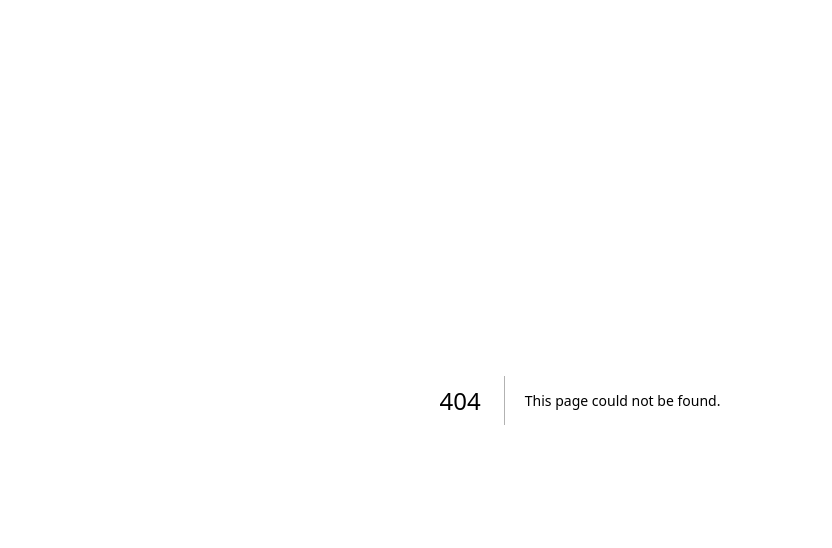
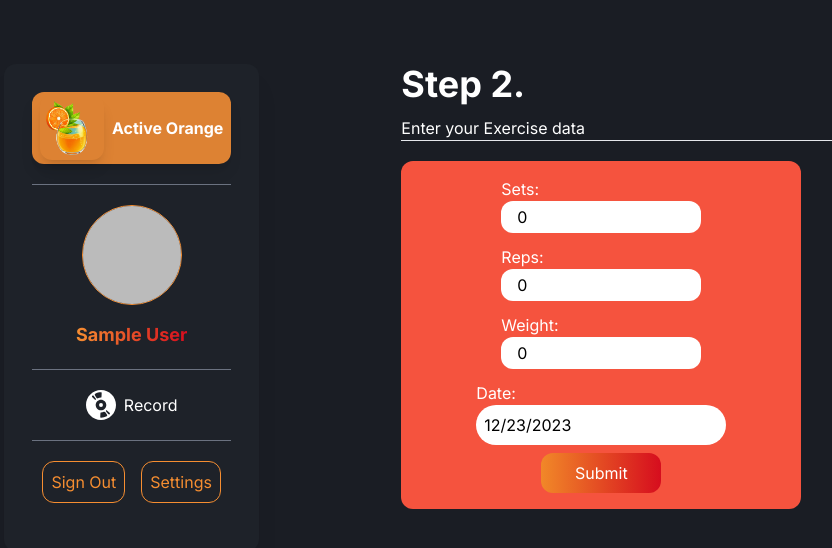
Before and after one commit to Fozzyack/activeorange, a Next.js app: page /dashboard/record/1 in a window 1280 px wide. Before the commit this address had no page. Shown: the top 548 px of the page, without its empty margins (60-892 px from the left). Built offline with nearby package versions, Linux system fonts and the light colour scheme; no server answers; sample sign-in values are in the browser's storage.

Commit message:
Now records exercises

```diff
--- a/next.config.js
+++ b/next.config.js
@@ -1,9 +1,14 @@
 
 /** @type {import('next').NextConfig} */
 const nextConfig = {
-    images:
-    {
-        domains: ['avatars.githubusercontent.com']
+    images: {
+        remotePatterns: [
+            {
+                protocol: 'https',
+                hostname: 'avatars.githubusercontent.com'
+            },
+        ]
+
     }
 }
 
--- a/package.json
+++ b/package.json
@@ -14,12 +14,14 @@
     "next-auth": "^4.24.5",
     "pg": "^8.11.3",
     "react": "^18",
+    "react-datepicker": "^4.25.0",
     "react-dom": "^18"
   },
   "devDependencies": {
     "@types/node": "^20",
     "@types/pg": "^8.10.9",
     "@types/react": "^18",
+    "@types/react-datepicker": "^4.19.4",
     "@types/react-dom": "^18",
     "autoprefixer": "^10.0.1",
     "eslint": "^8",
--- /dev/null
+++ b/src/app/api/weights/exercises/getexercises/route.ts
@@ -0,0 +1,7 @@
+import { pool } from "@/utils/db"
+
+export async function GET(request: Request) {
+    const sql = `SELECT exercises_weight.name AS e_name, muscle_groups.name AS m_name, exercises_weight.id FROM exercises_weight JOIN muscle_groups ON exercises_weight.muscle_group=muscle_groups.id ORDER BY exercises_weight.name ASC`
+    const data = await pool.query(sql)
+    return Response.json(data.rows)
+}
--- /dev/null
+++ b/src/app/api/weights/exercises/uploadexercise/route.ts
@@ -0,0 +1,15 @@
+import { options } from "@/app/api/auth/[...nextauth]/options"
+import { pool } from "@/utils/db"
+import { getServerSession } from "next-auth"
+
+export async function POST(request: Request) {
+    const session = await getServerSession(options)
+    const get_user_sql = `SELECT id FROM users WHERE email=$1 AND name=$2`
+    const upload_sql = `INSERT INTO record_weight ("userId", "exerciseId", weight, sets, reps, date_recorded) VALUES ($1, $2, $3, $4, $5, $6) RETURNING *`
+    const data = await request.json()
+    const user_id = (await pool.query(get_user_sql, [session?.user?.email, session?.user?.name])).rows[0].id
+    const upload = await pool.query(upload_sql, [user_id, data.id, data.weight, data.sets, data.reps, data.date])
+
+    console.log(upload);
+    return Response.json('test')
+}
--- a/src/app/dashboard/layout.tsx
+++ b/src/app/dashboard/layout.tsx
@@ -12,7 +12,7 @@ const layout = async ({ children }: { children: React.ReactNode }) => {
     redirect('/api/auth/signin?callbackUrl=/dashboard')
   }
   return (
-      <div className='md:grid md:grid-cols-12 bg-[#1A1D24] min-h-screen p-6 md:p-16 gap-10'>
+      <div className='md:grid md:grid-cols-12 bg-[#1A1D24] min-h-screen p-6 md:p-16 gap-10 max-w-screen'>
         <div className='col-span-5 lg:col-span-4'>
           <NavbarWrapper />
         </div>
--- /dev/null
+++ b/src/app/dashboard/record/[exerciseId]/page.tsx
@@ -0,0 +1,80 @@
+'use client'
+import React from 'react'
+import DatePicker from "react-datepicker";
+import "react-datepicker/dist/react-datepicker.css";
+
+
+
+const page = ({ params }: { params: { exerciseId: number } }) => {
+    const [date, setDate] = React.useState(new Date())
+    const [sets, setSets] = React.useState(0)
+    const [reps, setReps] = React.useState(0)
+    const [weight, setWeight] = React.useState(0)
+
+    const handleSets = (e: React.ChangeEvent<HTMLInputElement>) => {
+        setSets(Math.round(parseFloat(e.target.value) * 100) / 100)
+    }
+    const handleReps = (e: React.ChangeEvent<HTMLInputElement>) => {
+        setReps(Math.round(parseFloat(e.target.value) * 100) / 100)
+    }
+    const handleWeights = (e: React.ChangeEvent<HTMLInputElement>) => {
+        setWeight(Math.round(parseFloat(e.target.value) * 100) / 100)
+    }
+
+    const sendData = async () =>{
+        const res = await fetch('/api/weights/exercises/uploadexercise', {
+            method: 'POST',
+            headers: {'Content-Type' : 'application/json'},
+            body: JSON.stringify({
+                id: params.exerciseId,
+                sets: sets,
+                reps: reps,
+                weight: weight,
+                date: date
+            })
+        })
+        if (!res.ok) {
+            throw new Error('There was an Error Uploading data')
+        }
+
+        console.log(await res.json())
+    }
+
+    return (
+        <div className='w-full flex flex-col'>
+
+            <div className='flex flex-col gap-3 mb-5 text-white border-b'>
+                <h1 className='text-4xl font-bold'>Step 2.</h1>
+                <p className=''>Enter your Exercise data</p>
+            </div>
+
+            <form className='text-white  flex flex-col justify-center items-center p-4 bg-[#f5533e] rounded-xl max-w-[400px]' onSubmit={() => {sendData()}}>
+                <div className='flex flex-col gap-3 items-center'>
+                    <div className='flex flex-col w-[200px]'>
+                        <label > Sets: </label>
+                        <input className='px-4 py-1 text-black rounded-xl' type="number" value={sets} onChange={(e) => {handleSets(e)}}/>
+                    </div>
+                    <div className='flex flex-col w-[200px]'>
+                        <label > Reps: </label>
+                        <input className='px-4 py-1 text-black rounded-xl' type="number" value={reps} onChange={(e) => {handleReps(e)}}/>
+                    </div>
+                    <div className='flex flex-col w-[200px]'>
+                        <label > Weight: </label>
+                        <input className='px-4 py-1 text-black rounded-xl' type="number"  value={weight} onChange={(e) => {handleWeights(e)}}/>
+                    </div>
+                    <div className='flex flex-col w-full '>
+                        <label > Date: </label>
+                        <div className='text-black'>
+                            <DatePicker selected={date} onChange={(date: any) => { setDate(date) }} className='p-2 rounded-full' />
+                        </div>
+
+                    </div>
+
+                </div>
+                <button type='submit' className='mt-2 bg-gradient-to-r py-2 px-3 from-[#F18828] to-[#d60d1e] rounded-xl w-[120px]'>Submit</button>
+            </form>
+        </div>
+    )
+}
+
+export default page
--- a/src/app/dashboard/record/page.tsx
+++ b/src/app/dashboard/record/page.tsx
@@ -1,9 +1,17 @@
+import ExerciseList from '@/components/record/ExerciseList'
 import React from 'react'
 
 const page = () => {
-  return (
-    <div>page</div>
-  )
+    return (
+        <div>
+            <div className='flex flex-col gap-3 mb-5 text-white border-b'>
+                <h1 className='text-4xl font-bold'>Step 1.</h1>
+                <p className=''>Choose an Exercise to Record</p>
+            </div>
+
+            <ExerciseList />
+        </div>
+    )
 }
 
 export default page
--- a/src/app/layout.tsx
+++ b/src/app/layout.tsx
@@ -15,7 +15,7 @@ export default function RootLayout({
   children: React.ReactNode
 }) {
   return (
-    <html lang="en" style={{ scrollBehavior: 'smooth' }}>
+    <html lang="en" style={{ scrollBehavior: 'smooth', maxWidth: '100vw' }}>
       <body className={roboto.className}>{children}</body>
     </html>
 
--- a/src/components/dashboard/Navbar.tsx
+++ b/src/components/dashboard/Navbar.tsx
@@ -36,7 +36,7 @@ const Navbar = () => {
     const { data: Session } = useSession()
 
     return (
-        <div className='bg-[#1E2229] flex flex-col items-center text-white rounded-xl shadow-xl p-7 divide-y divide-gray-500 fixed mr-10 md:mr-0' >
+        <div className='bg-[#1E2229] flex flex-col items-center text-white rounded-xl shadow-xl p-7 divide-y divide-gray-500 fixed mr-10 md:mr-0 z-50' >
 
             <div className=' mb-5 w-full bg-[#DD8233] px-2 rounded-xl shadow-lg '>
                 <Link href={'/dashboard'} className='flex flex-row items-center py-1 gap-2'>
--- /dev/null
+++ b/src/components/record/ExerciseList.tsx
@@ -0,0 +1,91 @@
+'use client'
+import { table } from 'console'
+import Link from 'next/link'
+import React from 'react'
+
+const ExerciseList = () => {
+
+    const [exercises, setExercises] = React.useState([{
+        e_name: '',
+        m_name: '',
+        id: null
+    }])
+    const [tableIndex, setTableIndex] = React.useState({
+        start: 0,
+        finish: 10
+    })
+    const [search, setSearch] = React.useState('')
+
+
+    const handleSearch = (e: React.ChangeEvent<HTMLInputElement>) => {
+        setSearch(e.target.value)
+        setTableIndex(previousState => { return { ...previousState, start: 0, finish: 10 } })
+    }
+    const goForward = () => {
+        setTableIndex(prevState => { return { ...prevState, start: prevState.start + 10, finish: prevState.finish + 10 } })
+    }
+    const goBack = () => {
+        if (tableIndex.start - 10 <= 0) {
+            setTableIndex(prevState => ({ ...prevState, start: 0, finish: 10 }))
+        } else {
+            setTableIndex(prevState => ({ ...prevState, start: prevState.start - 10, finish: prevState.finish - 10 }))
+        }
+
+    }
+
+    const getExercises = async () => {
+        const res = await fetch('/api/weights/exercises/getexercises', {
+            method: 'GET'
+        })
+        if (!res.ok) {
+            throw new Error('There was an error getting the exercise List')
+        }
+
+        setExercises(await res.json())
+
+    }
+
+
+    React.useEffect(() => {
+        getExercises()
+    }, [])
+
+    return (
+        <div className='text-white'>
+            <div className='flex flex-row gap-4 mb-5 w-full flex-wrap'>
+                <input type="text" className='text-black p-3 rounded-xl max-w-full' value={search} onChange={(e) => { handleSearch(e) }} />
+                {
+                    tableIndex.start != 0 ? <button onClick={() => { goBack() }}>Back</button> : null
+                }
+                {
+                    tableIndex.finish <= exercises.filter((exercise) => exercise.e_name.includes(search.charAt(0).toUpperCase() + search.slice(1)) || exercise.m_name.includes(search.charAt(0).toUpperCase() + search.slice(1))).length - 1 ? <button onClick={() => { goForward() }}>Forward</button> : null
+                }
+
+            </div>
+            <table className='table table-fixed border-separate border border-slate-500 w-full'>
+                <thead>
+                    <tr>
+                        <th className='table-cell border border-slate-600 md:p-4 bg-[#DD8233]'>Exercise Name</th>
+                        <th className='table-cell border border-slate-600 md:p-4 bg-[#DD8233]'>Muscle Group</th>
+                        <th className='table-cell border border-slate-600 md:p-4 bg-[#DD8233]'>Select</th>
+                    </tr>
+                </thead>
+                <tbody>
+                    {
+                        exercises.filter((exercise) => exercise.e_name.includes(search.charAt(0).toUpperCase() + search.slice(1)) || exercise.m_name.includes(search.charAt(0).toUpperCase() + search.slice(1))).slice(tableIndex.start, tableIndex.finish).map((exercise, index) => (
+                            <tr className='text-white'>
+                                <td className='table-cell border border-slate-700 p-2'>{exercise.e_name}</td>
+                                <td className='table-cell border border-slate-700 p-2'>{exercise.m_name}</td>
+                                <td className='flex border border-slate-700 p-2 justify-center items-center'>
+                                    <Link className='bg-red-500 p-2 rounded-lg' href={`/dashboard/record/${exercise.id}`}>Select</Link></td>
+                            </tr>
+                        ))
+                    }
+                </tbody>
+            </table>
+
+        </div>
+    )
+}
+
+export default ExerciseList
```
Also changed, not shown: 1 other file (tests, documents, lock files or other folders).
